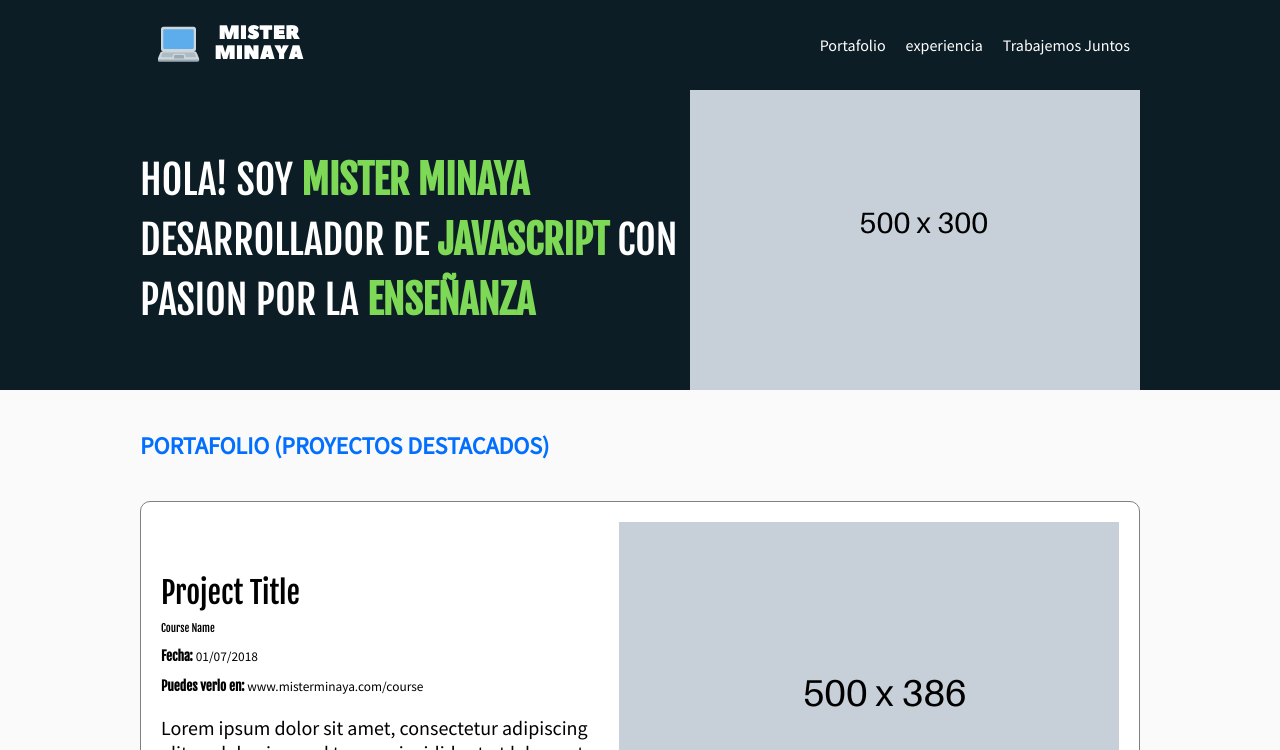
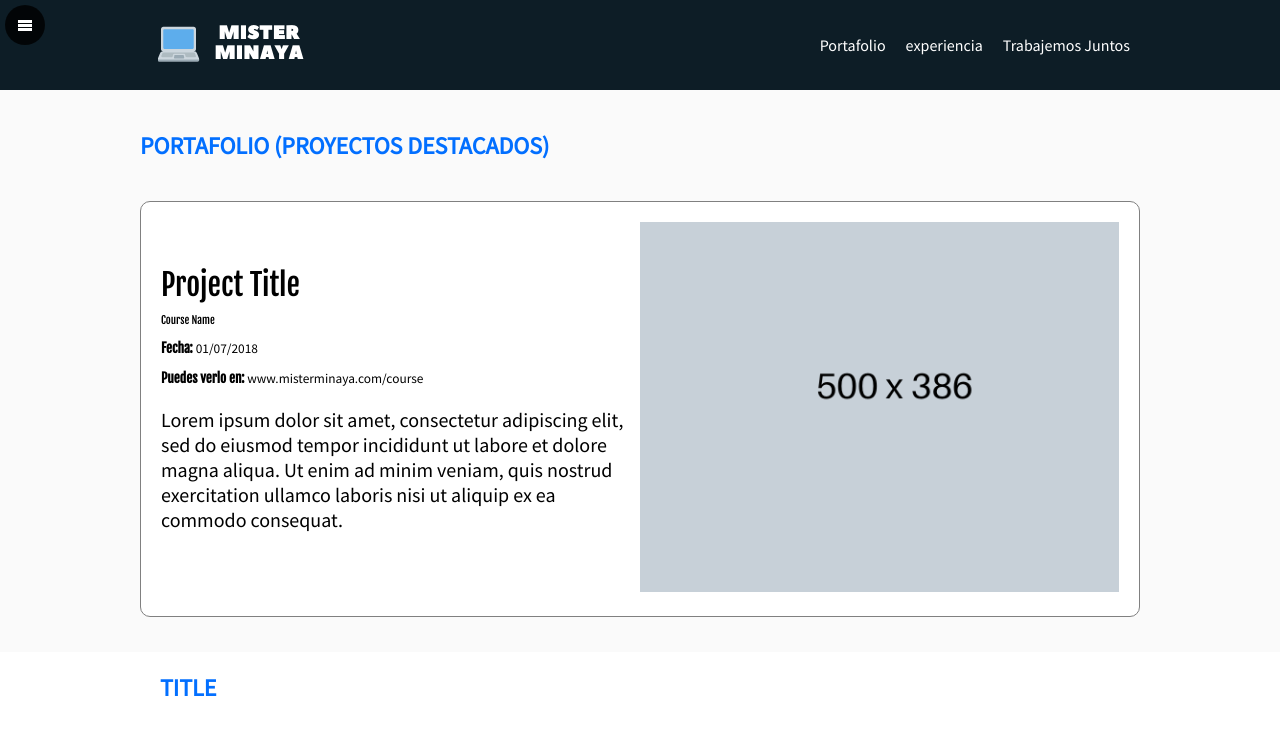
Before and after one commit to misterminaya/frontendazi, a PHP site: page / in a window 1280 px wide. Shown: the top 750 px of the page. Run offline with PHP 8.4, Linux system fonts and the light colour scheme.

Commit message:
adding web responsive design

```diff
--- a/desarrollo-web/css/estilos.css
+++ b/desarrollo-web/css/estilos.css
@@ -1,3 +1,35 @@
+@font-face {
+   font-family: 'icomoon';
+   src:  url('../fonts/icomoon.eot?bqb2fe');
+   src:  url('../fonts/icomoon.eot?bqb2fe#iefix') format('embedded-opentype'),
+     url('../fonts/icomoon.ttf?bqb2fe') format('truetype'),
+     url('../fonts/icomoon.woff?bqb2fe') format('woff'),
+     url('../fonts/icomoon.svg?bqb2fe#icomoon') format('svg');
+   font-weight: normal;
+   font-style: normal;
+ }
+
+
+ [class^="icon-"], [class*=" icon-"] {
+   /* use !important to prevent issues with browser extensions that change fonts */
+   font-family: 'icomoon' !important;
+   speak: none;
+   font-style: normal;
+   font-weight: normal;
+   font-variant: normal;
+   text-transform: none;
+   line-height: 1;
+
+   /* Better Font Rendering =========== */
+   -webkit-font-smoothing: antialiased;
+   -moz-osx-font-smoothing: grayscale;
+ }
+
+ .icon-menu:before {
+   content: "\e900";
+ }
+
+
 body {
    font-family: 'Source Sans Pro', sans-serif;
    margin: 0;
@@ -43,7 +75,7 @@ h2{
    display: flex;
    align-items: center;
    justify-content: space-between;
-
+   flex-wrap: wrap;
 }
 
 .hero-image{
@@ -64,6 +96,7 @@ h2{
    display: flex;
    align-items: center;
    justify-content:space-between;
+   flex-wrap: wrap;
 
 }
 
@@ -94,11 +127,16 @@ h2{
 }
 
 .project-details {
-   width: 500px;
+   width: 50%;
 }
 
 .project-imageContainer{
-   width: 500px;
+   width: 50%;
+}
+
+.project-imageContainer img {
+   max-width: 100%;
+
 }
 
 .header {
@@ -109,6 +147,7 @@ h2{
    height: 90px;
    align-items: center;
    justify-content: space-between;
+   flex-wrap: wrap;
 }
 
 .header a{ /* .header a hereda de .header ol li */
@@ -149,6 +188,7 @@ h2{
     color: white;
     display: flex;
     justify-content: space-between;
+    flex-wrap: wrap;
  }
 
  .footer img {
@@ -170,8 +210,8 @@ h2{
 }
 
  .event {
-    margin: 10px;
-    width: 480px;
+    margin: 1%;
+    width: 48%;
     flex-shrink: 0;
     border-radius: 10px;
     overflow: hidden;
@@ -214,10 +254,10 @@ h2{
 .contact {
    background-color: #056fff;
    color: white;
-   height: 150px;
    display: flex;
    align-items: center;
    justify-content: space-between;
+   flex-wrap: wrap;
 
 }
 
@@ -276,7 +316,9 @@ background-position-x: 5px;
 }
 
 .container {
-   width: 1000px;
+   max-width:1000px;
+   width: 100%;
+   flex: 1;
    margin: 0 auto;
    display: inherit;
    justify-content: inherit;
@@ -284,3 +326,209 @@ background-position-x: 5px;
    height: inherit;
    flex-wrap: inherit;
 }
+
+.burger-button {
+   width: 40px;
+   height: 40px;
+   border-radius: 50%;
+   background-color:rgba(0, 0, 0, .8);
+   display: block;
+   line-height: 40px;
+   text-align: center;
+   position: fixed;
+   z-index: 4;
+   left: 5px;
+   top: 5px;
+   color: white;
+
+}
+
+
+/* desktop first que empices desde el MQ mas grande */
+
+@media screen and (max-width:1024px){
+   .container{
+      padding: 0 1em;
+   }
+
+   .hero{
+      height: auto;
+      position: relative;
+      overflow: hidden;
+      padding: 2em;
+   }
+
+   .hero-image {
+      position: absolute;
+      z-index: 1;
+      left: 0;
+      right: 0;
+      top: 0;
+      bottom: 0;
+      width: 100%;
+   }
+
+   h1 {
+      font-size: 2em;
+      z-index: 2;
+   }
+
+
+}
+
+@media screen and (max-width:767px) {
+
+   .burger-button{
+      display: block;
+   }
+
+   .header{
+      display: block;
+      height: auto;
+   }
+
+   .header ol {
+      display: initial;
+   }
+
+   .header ol li{
+      height: 50px;
+   }
+
+   .header a {
+      justify-content: center;
+      height: 40px;
+      font-size: 2em;
+      text-decoration: underline;
+      margin-bottom: 5em;
+   }
+
+   .header .logo{
+      text-align: center;
+   }
+
+   .menu {
+      position: fixed;
+      background: rgba(5, 111, 255, .9);
+      z-index: 3;
+      top: 0;
+      left: -100vw;
+      width: 100vw;
+      /* height: 100vh; */
+      bottom: 0;
+      display: flex;
+      align-items: center;
+      justify-content: center;
+      transition: .3s;
+    }
+    .menu.is-active {
+      left: 0;
+    }
+   .project {
+      display: block;
+   }
+
+   .project-imageContainer{
+      width: auto;
+      text-align: center;
+   }
+
+   .project-details{
+      width: auto;
+      font-size: 16px;
+   }
+
+   .project-course, .project-date, .project-url{
+      margin: .4em 0;
+   }
+
+   .project-title{
+      font-size: 1.5em;
+      margin-bottom: .3em;
+   }
+
+   .project-url{
+      font-size: 1em;
+   }
+
+   .project-course{
+      font-size: .7em;
+   }
+
+   .project-date {
+      font-size: .8em;
+   }
+
+   .event {
+      width: auto;
+      flex-shrink: initial;
+   }
+
+   .event img{
+      width: 100%;
+   }
+
+   .html-video{
+      width: 100%;
+      height: auto;
+   }
+
+   .youtube-video{
+      position: absolute;
+      top: 0;
+      bottom: 0;
+      right: 0;
+      left: 0;
+      width: 100%;
+      height: 100%;
+      z-index: 3;
+   }
+
+   .flexible-video{
+      width: 100%;
+      height: 0;
+      padding-top: 56.21%;
+      position: relative;
+   }
+
+@media screen and (max-width:480px){
+   h1 {
+      font-size: 1.5em;
+   }
+
+   .project-details{
+      width: auto;
+      font-size: 12px;
+   }
+
+   .event-details{
+      margin: -2em .5em .5em;
+      padding: 1em;
+   }
+
+   .contact {
+      height: auto;
+      padding: 3em 0;
+      text-align: center;
+      display: block;
+   }
+
+   .form-email button{
+      margin: 1em auto;
+   }
+
+   .form-email h3 {
+      margin-top: 0;
+   }
+
+   .footer {
+      background-color: red;
+      display: block;
+      text-align: center;
+      border: 1px solid transparent;
+   }
+}
+
+@media screen and (max-width:320px){
+
+}
--- a/desarrollo-web/index.html
+++ b/desarrollo-web/index.html
@@ -4,17 +4,19 @@
     <meta charset="UTF-8">
     <meta name="viewport" content="width=device-width, initial-scale=1.0">
     <title>Hola soy minaya</title>
-    <link rel="icon" type="image/png" href="images/favicon.png">
+    <link rel="icon" type="image/ png" href="images/favicon.png">
     <link href="https://fonts.googleapis.com/css?family=Fjalla+One|Source+Sans+Pro&display=swap" rel="stylesheet">
+    <!-- <link rel="stylesheet" href="css/media.css" media="screen and (max-width)"> -->
     <link rel="stylesheet" href="css/estilos.css">
+    <meta name="viewport" content="width=device-width, initial-scale=1.0">
 </head>
 <body>
-    <header class="header">
+    <i class="icon-menu burger-button" id="burger-menu"></i>    <header class="header">
         <div class="container">
             <figure class="logo">
                 <img src="images/logo.png" height="50" alt="logo de http://misterminaya.com">
             </figure>
-            <nav class="menu">
+            <nav class="menu menu.is-active">
                 <ol>
                    <li>
                        <a class="link" href="#portafolio">Portafolio</a>
@@ -29,14 +31,14 @@
                </nav>
         </div>
     </header>
-    <section class="hero">
+    <!-- <section class="hero">
         <div class="container">
             <h1>
                 Hola! soy  <strong>mister minaya</strong><br> desarrollador de<strong> javascript</strong> con <br>pasion por la <strong>enseñanza</strong>
             </h1>
             <img src="images/hero.png" class="hero-image" width="450" height="300" alt="imagen hero">
         </div>
-    </section>
+    </section> -->
     <section id="portafolio" class="portfolio">
         <div class="container">
             <h2>Portafolio (Proyectos Destacados)</h2>
@@ -65,7 +67,10 @@
         <div class="container">
             <article class="event">
                 <figure class="event-imageContainer">
-                    <img class="event-image" src="images/1567x1044.png" width="500px"  alt="">
+                    <!-- <img class="event-image" src="images/1567x1044.png" width="500px"  alt=""> -->
+                    <div class="flexible-video">
+                        <iframe class="youtube-video" width="560" height="315" src="https://www.youtube.com/embed/LoKvxCSZw5w" frameborder="0" allow="autoplay; encrypted-media" allowfullscreen></iframe>
+                      </div>
                 </figure>
                 <div class="event-details">
                     <h3 class="event-title">Title</h3>
@@ -92,7 +97,7 @@
 
             <article class="event">
                 <figure class="event-imageContainer">
-                    <img class="event-image" src="images/1567x1044.png" width="500px"  alt="">
+                    <video class="html-video" src="videos/programmer.mp4" width="640" height="360" controls></video>
                 </figure>
                 <div class="event-details">
                     <h3 class="event-title">Title</h3>
@@ -106,7 +111,7 @@
 
             <article class="event">
                 <figure class="event-imageContainer">
-                    <img class="event-image" src="images/1567x1044.png" width="500px"  alt="">
+                    <video class="html-video" src="videos/programmer.mp4" width="640" height="360" controls></video>
                 </figure>
                 <div class="event-details">
                     <h3 class="event-title">Title</h3>
@@ -146,5 +151,36 @@
             </div>
         </div>
     </footer>
+    <script>
+      // console.log('Hola mundo! es mi primera linea en JS');
+      const ipad = window.matchMedia('screen and (max-width: 767px)')
+      const menu = document.querySelector('.menu');
+      // console.log(menu);
+      const burgerButton = document.querySelector('#burger-menu');
+      // console.log(burgerButton);
+
+
+      ipad.addListener(validation)
+
+      function validation(event) {
+        if (event.matches) {
+          burgerButton.addEventListener('click', hideShow)
+        } else {
+          burgerButton.removeEventListener('click', hideShow)
+        }
+      }
+      validation(ipad);
+
+
+      function hideShow() {
+        if (menu.classList.contains('is-active')) {
+          menu.classList.remove('is-active');
+        } else {
+          menu.classList.add('is-active');
+        }
+      }
+
+    </script>
+
 </body>
 </html>
```
Also changed, not shown: desarrollo-web/css/media.css (added), desarrollo-web/fonts/icomoon.ttf (added), desarrollo-web/fonts/icomoon.woff (added), 3 other files.
